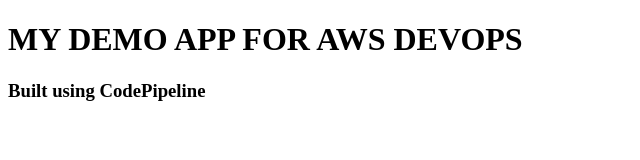
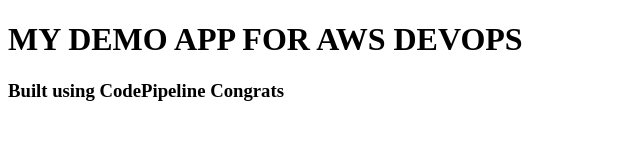
Before and after one commit to NunnaRupaSri/AWS-DevOps-Professional, a plain HTML site: page index.html in a window 1280 px wide. Shown: the full height of the page, 0-640 px from the left. Drawn offline with Linux system fonts and the light colour scheme.

Commit message:
Update index.html

```diff
--- a/index.html
+++ b/index.html
@@ -8,7 +8,7 @@
 </head>
 <body>
     <h1>MY DEMO APP FOR AWS DEVOPS</h1>
-    <h3>Built using CodePipeline</h3>
+    <h3>Built using CodePipeline Congrats</h3>
 
 
 </body>
```
